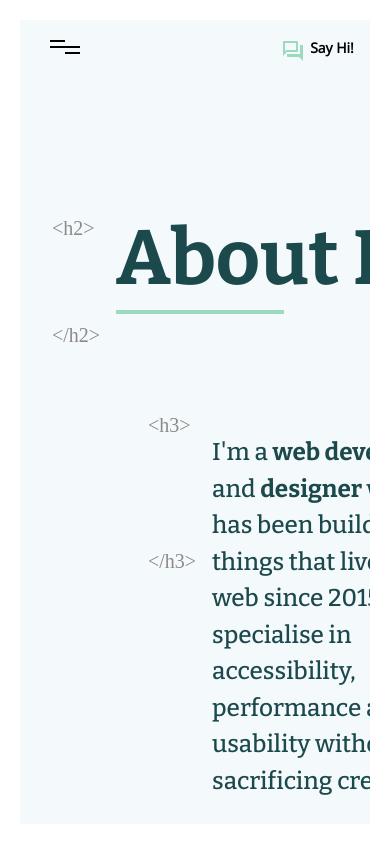
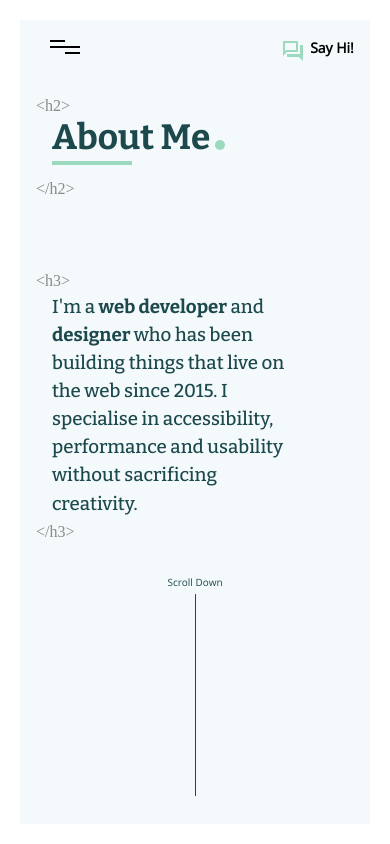
Before and after one commit to SoorajM143/personalwebsite-v2, a React (Create React App) app: page /about-me in a window 390 px wide. Shown: the top 844 px of the page. Built offline with nearby package versions, Linux system fonts and the light colour scheme; a web font is replaced by a local one.

Commit message:
csc changes

```diff
--- a/src/styles/AboutMe.css
+++ b/src/styles/AboutMe.css
@@ -551,4 +551,59 @@ svg {
 .wipro-icon {
   height: 9rem;
   width: 11rem;
+}
+
+@media screen and (max-width: 512px) {
+  .about_me_main {
+    top: 8rem !important;
+  }
+  .about_me_content > h1 {
+    font-size: 2.2rem !important;
+    left: 2rem !important;
+    bottom: 2rem !important;
+  }
+  .about_me_content > h1::before {
+    left: -1rem !important;
+    font-size: 1rem !important;
+    bottom: 2.7rem !important;
+  }
+  .about_me_content > h1::after {
+    left: -1rem !important;
+    font-size: 1rem !important;
+    top: 4rem !important;
+  }
+  .about_underline {
+    width: 5rem !important;
+    left: 2rem !important;
+    bottom: 2.5rem !important;
+  }
+  .about_dot {
+    left: 12.2rem !important;
+    bottom: 3.1rem !important;
+    height: 10px !important;
+    width: 10px !important;
+  }
+  .about_content {
+    left: 2rem !important;
+    top: 5.5rem !important;
+    font-size: 1rem !important;
+  }
+  .about_content h3:first-of-type::before {
+    left: -1rem !important;
+    font-size: 1rem !important;
+  }
+  .about_content h3:first-of-type::after {
+    left: -1rem !important;
+    font-size: 1rem !important;
+    top: 14.2rem !important;
+  }
+  .scroll-animation {
+    top: 4rem !important;
+  }
+  .scroll-animation > span {
+    font-size: 10px !important;
+  }
+  .vertical_line {
+    width: 0.2px !important;
+  }
 }/*# sourceMappingURL=AboutMe.css.map */
--- a/src/styles/AboutMe.scss
+++ b/src/styles/AboutMe.scss
@@ -444,3 +444,70 @@ svg {
     height: 9rem;
     width: 11rem;
 }
+
+
+@media screen and (max-width: 512px) {
+
+    .about_me_main{
+        top: 8rem !important;
+    }
+    .about_me_content > h1 {
+        font-size: 2.2rem !important;
+        left: 2rem !important;
+        bottom: 2rem !important;
+    }
+
+    .about_me_content > h1::before{
+        left: -1rem !important;
+        font-size: 1rem !important;
+        bottom: 2.7rem !important;
+    }
+
+    .about_me_content > h1::after{
+        left: -1rem !important;
+        font-size: 1rem !important;
+        top: 4rem !important;
+    }
+
+    .about_underline{
+        width: 5rem !important;
+        left: 2rem !important;
+        bottom: 2.5rem !important;
+    }
+
+    .about_dot{
+        left: 12.2rem !important;
+        bottom: 3.1rem !important;
+        height: 10px !important;
+        width: 10px !important;
+    }
+
+    .about_content{
+        left: 2rem !important;
+        top: 5.5rem !important;
+        font-size: 1rem !important;
+    }
+
+    .about_content h3:first-of-type::before{
+        left:-1rem !important;
+        font-size: 1rem !important;
+    }
+
+    .about_content h3:first-of-type::after{
+        left: -1rem !important;
+        font-size: 1rem !important;
+        top: 14.2rem !important;
+    }
+
+    .scroll-animation{
+        top: 4rem !important;
+    }
+
+    .scroll-animation > span {
+        font-size: 10px !important;
+    }
+
+    .vertical_line{
+        width: 0.2px !important;
+    }
+}
```
Also changed, not shown: 1 other file (tests, documents, lock files or other folders).
